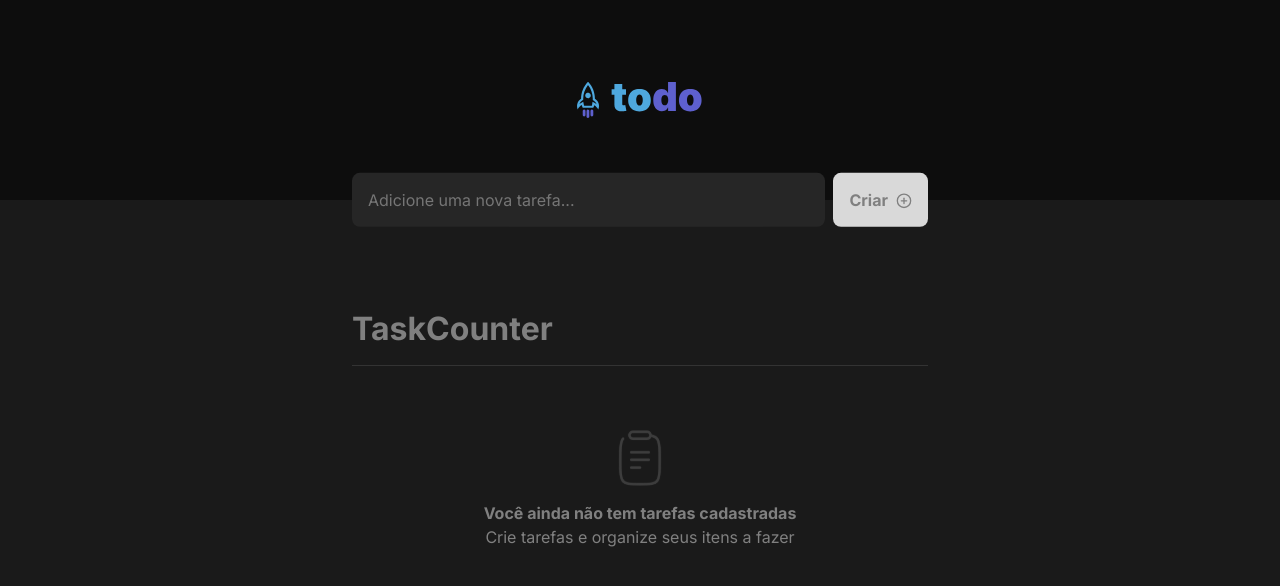
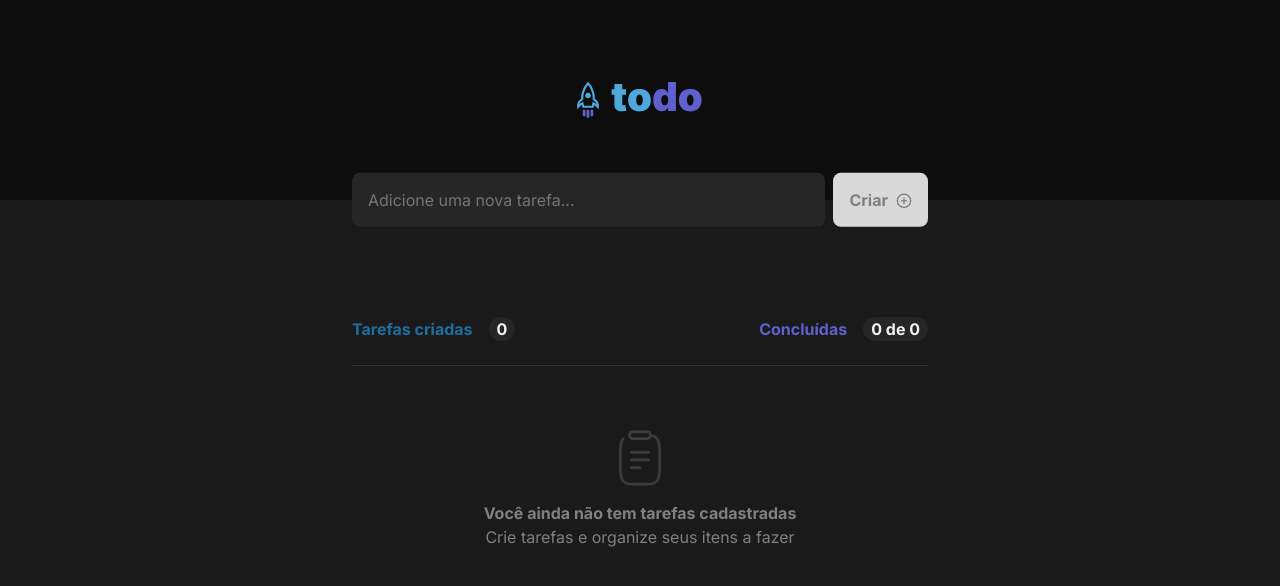
Before and after one commit to gaprados/ignite-todo, a React (Vite) app: page / in a window 1280 px wide. Shown: the top 586 px of the page. Built offline with nearby package versions, Linux system fonts and the light colour scheme.

Commit message:
feat: finished task counter component

```diff
--- a/src/App.tsx
+++ b/src/App.tsx
@@ -20,7 +20,7 @@ function App() {
   return (
     <div className={styles.container}>
       <AddTask onAddTask={handleAddTask} />
-      <TaskCounter />
+      <TaskCounter tasks={tasks} />
       <TaskList tasks={tasks} onUpdateTask={setTasks} />
     </div>
   );
--- a/src/components/TaskCounter/TaskCounter.module.css
+++ b/src/components/TaskCounter/TaskCounter.module.css
@@ -1,3 +1,23 @@
 .container {
   margin: 4rem 0 1.5rem;
+  display: flex;
+  justify-content: space-between;
 }
+
+.container div {
+  color: var(--blue-dark);
+}
+
+.container div:last-child {
+  color: var(--purple-dark);
+}
+
+.container div span {
+  background: var(--gray-500);
+  padding: 0.125rem 0.5rem;
+  border-radius: 999px;
+  margin-left: 1rem;
+
+  font-weight: bold;
+  color: var(--gray-100);
+}
--- a/src/components/TaskCounter/index.tsx
+++ b/src/components/TaskCounter/index.tsx
@@ -1,14 +1,27 @@
+import { useState } from 'react';
+import { TaskProps } from '../../App';
 import styles from './TaskCounter.module.css';
 
 interface TaskCounterProps {
-  taskCounter: number;
-  completedTasks: number;
+  tasks: TaskProps[];
 }
 
-function TaskCounter() {
+function TaskCounter({ tasks }: TaskCounterProps) {
+  const taskCounter = tasks.length;
+  const completedTasks = tasks.filter((task) => task.isCompleted).length ?? 0;
+
   return (
     <div className={styles.container}>
-      <h1>TaskCounter</h1>
+      <div>
+        <strong>Tarefas criadas</strong>
+        <span>{taskCounter}</span>
+      </div>
+      <div>
+        <strong>Concluídas</strong>
+        <span>
+          {completedTasks} de {taskCounter}
+        </span>
+      </div>
     </div>
   );
 }
```
